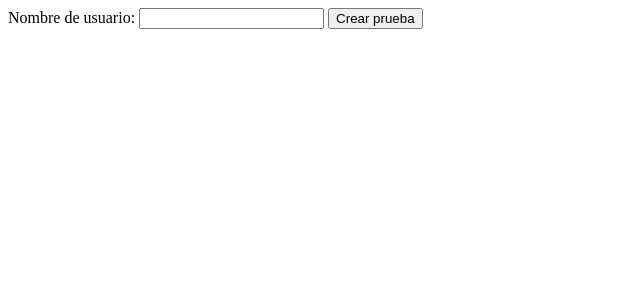
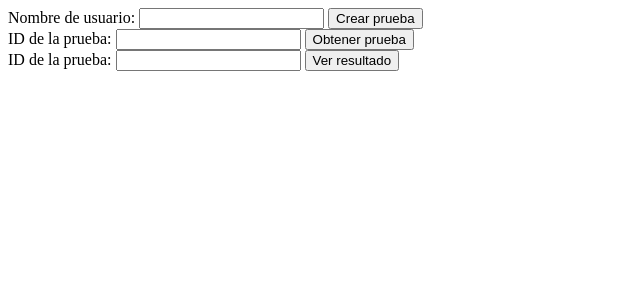
Before and after one commit to gyalbb/mechonteca, a Django app: page /ejercicios/ in a window 1280 px wide. Shown: the top 300 px of the page, without its empty margins (0-640 px from the left). Run offline with Django 5.2, Linux system fonts and the light colour scheme.

Commit message:
nuevos avances en app de preguntas

```diff
--- a/aplicaciones/ejercicios/models.py
+++ b/aplicaciones/ejercicios/models.py
@@ -15,6 +15,7 @@ class Pruebas(models.Model):
     completada = models.BooleanField(default=False)
     correctas = models.IntegerField(default=0)
     incorrectas = models.IntegerField(default=0)
+    cantidad_preguntas = models.IntegerField()
 
 class Preguntas(models.Model):
     prueba = models.ForeignKey(Pruebas, on_delete=models.PROTECT)
--- a/aplicaciones/ejercicios/templates/index.html
+++ b/aplicaciones/ejercicios/templates/index.html
@@ -14,5 +14,24 @@
      <button type="submit">Crear prueba</button>
     </div>
     </form>
+    <form action="./obtener-prueba/" method="get">
+        {% csrf_token %}
+    <div>
+     <label for="id_prueba">ID de la prueba: </label>
+     <input type="number" id="id" name="id"></input>
+     <button type="submit">Obtener prueba</button>
+    </div>
+    </form>
+    <div>
+        <form action="./ver-resultados/" method="get">
+            {% csrf_token %}
+        <div>
+            <label for="prueba_id">ID de la prueba: </label>
+            <input type="number" id="id" name="prueba_id"></input>
+            <button type="submit">Ver resultado</button>
+        </div>
+        </form>
+    </div>
+
 </body>
 </html>
--- a/aplicaciones/ejercicios/urls.py
+++ b/aplicaciones/ejercicios/urls.py
@@ -6,5 +6,8 @@ app_name = 'ejercicios'
 urlpatterns = [
     path('', views.index, name='index'),
     path('ejemplo_ejercicios/', views.ejercicios, name='ejercicios'),
-    path('crear-prueba/', views.crear_prueba, name="crear-prueba")
+    path('crear-prueba/', views.crear_prueba, name="crear-prueba"),
+    path('obtener-prueba/', views.obtener_prueba, name='obtener-prueba'),
+    path('guardar-prueba/', views.guardar_prueba, name='guardar-prueba'),
+    path('ver-resultados/', views.ver_resultados, name='ver-resultados')
 ]
--- a/aplicaciones/ejercicios/views.py
+++ b/aplicaciones/ejercicios/views.py
@@ -1,4 +1,5 @@
-from django.shortcuts import render
+import datetime
+from django.shortcuts import get_object_or_404, render
 from .models import Alternativas, Ejercicios, Preguntas, Pruebas
 import random
 
@@ -30,7 +31,7 @@ def crear_prueba(request):
     usuario = request.POST.get('username')
     ejercicios_todos = list(Ejercicios.objects.all())
     seleccion_ejercicios = random.sample(ejercicios_todos, 15)
-    prueba = Pruebas.objects.create(usuario=usuario)
+    prueba = Pruebas.objects.create(usuario=usuario, cantidad_preguntas=15)
     num_pregunta = 1
     preguntas_template = list()
     for ejercicio in seleccion_ejercicios:
@@ -48,6 +49,8 @@ def crear_prueba(request):
             orden += 1
 
         preguntas_template.append({
+            'id': pregunta.id,
+            'respondida': False,
             'enunciado': ejercicio.enunciado,
             'ejercicio': ejercicio.ejercicio,
             'num_pregunta': pregunta.num_pregunta,
@@ -61,3 +64,64 @@ def crear_prueba(request):
         'preguntas': preguntas_template,
     }
     return render(request, 'crear-prueba.html', contexto)
+
+def obtener_prueba(request):
+    prueba_id = request.GET.get('id')
+    prueba = get_object_or_404(Pruebas, id=prueba_id)
+    preguntas = Preguntas.objects.filter(prueba=prueba).select_related('ejercicio').order_by('num_pregunta')
+    preguntas_template = list()
+    for pregunta in preguntas:
+        alternativas = Alternativas.objects.filter(pregunta=pregunta).order_by('orden').values('formula','orden')
+        preguntas_template.append({
+            'id': pregunta.id,
+            'respondida': pregunta.respuesta != None,
+            'enunciado': pregunta.ejercicio.enunciado,
+            'ejercicio': pregunta.ejercicio.ejercicio,
+            'num_pregunta': pregunta.num_pregunta,
+            'alternativas': alternativas,
+            'topico': pregunta.ejercicio.topico
+        })
+
+    contexto = {
+        'prueba': prueba,
+        'preguntas': preguntas_template,
+    }
+    return render(request, 'crear-prueba.html', contexto)
+
+def guardar_prueba(request):
+    prueba_id = request.POST.get('prueba_id')
+    prueba = get_object_or_404(Pruebas, id=prueba_id)
+
+    correctas = 0
+    incorrectas = 0
+
+    for item in request.POST.items():
+        key, value = item
+        if key.startswith('pregunta_'):
+            pregunta_id = key.split('_')[1]
+            pregunta = get_object_or_404(Preguntas, id=pregunta_id)
+            pregunta.respuesta = value
+            pregunta.es_correcta = (value == pregunta.ejercicio.respuesta_correcta)
+            pregunta.fecha_respuesta = datetime.datetime.now()
+            pregunta.save()
+            if pregunta.es_correcta:
+                correctas += 1
+            else:
+                incorrectas += 1
+
+    prueba.correctas = correctas
+    prueba.incorrectas = incorrectas
+    prueba.completada = (prueba.cantidad_preguntas == (correctas + incorrectas))
+    prueba.save()
+
+    contexto = {
+        'prueba': prueba,
+    }
+
+    return render(request, 'resultados.html', contexto)
+
+def ver_resultados(request):
+    prueba_id = request.GET.get('prueba_id')
+    prueba = get_object_or_404(Pruebas, id=prueba_id)
+
+    return render(request, 'resultados.html', {'prueba': prueba})
```
Also changed, not shown: aplicaciones/ejercicios/templates/crear-prueba.html (+19 -6 lines), aplicaciones/ejercicios/templates/resultados.html (added, +25 -0 lines), aplicaciones/ejercicios/migrations/0003_pruebas_preguntas_alternativas.py, db.sqlite3.
